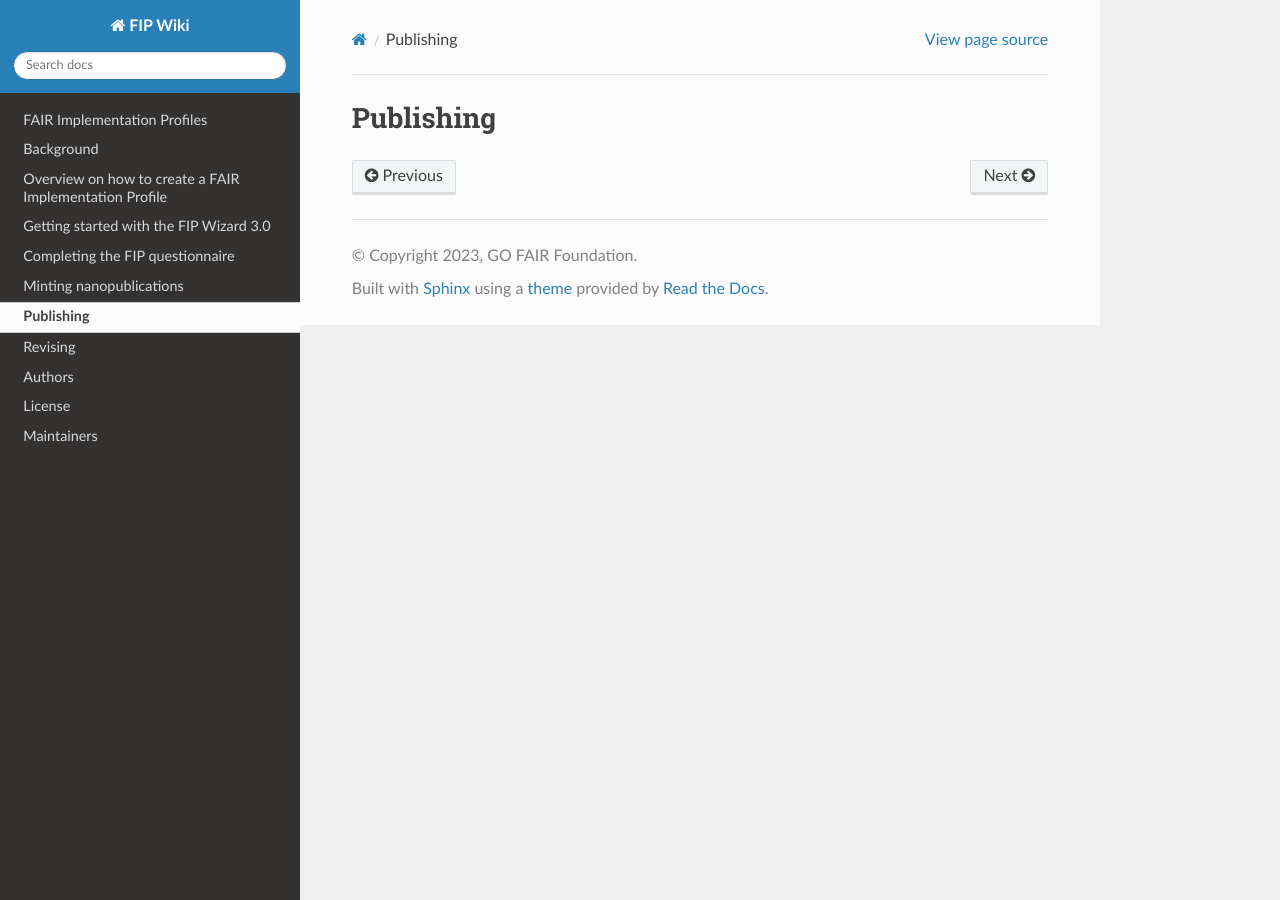
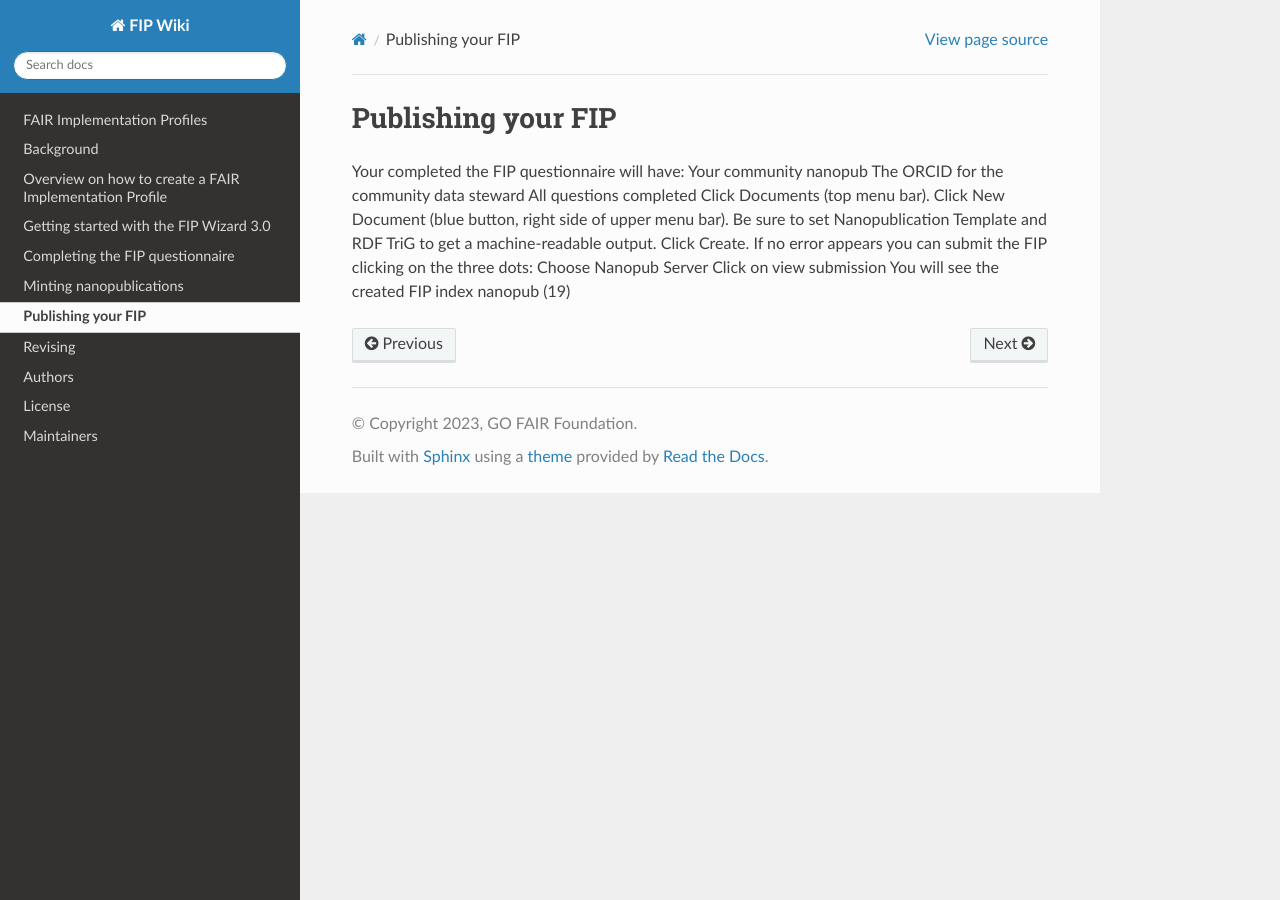
Before and after one commit to gofair-foundation/fip, a Sphinx documentation site: the page built from docs/Publishing.md, in a window 1280 px wide. Built offline with Sphinx 7.4.7 and the Read the Docs theme 2.0.0, drawn with Linux system fonts in a browser that asks for light colours.

Commit message:
Update Publishing.md

```diff
--- a/docs/Publishing.md
+++ b/docs/Publishing.md
@@ -1 +1,14 @@
-# Publishing
+# Publishing your FIP
+
+Your completed the FIP questionnaire will have:
+Your community nanopub
+The ORCID for the community data steward
+All questions completed
+Click Documents (top menu bar).
+Click New Document (blue button, right side of upper menu bar).
+Be sure to set Nanopublication Template and RDF TriG to get a machine-readable output.
+Click Create.
+If no error appears you can submit the FIP clicking on the three dots:
+Choose Nanopub Server
+Click on view submission
+You will see the created FIP index nanopub (19)
```
